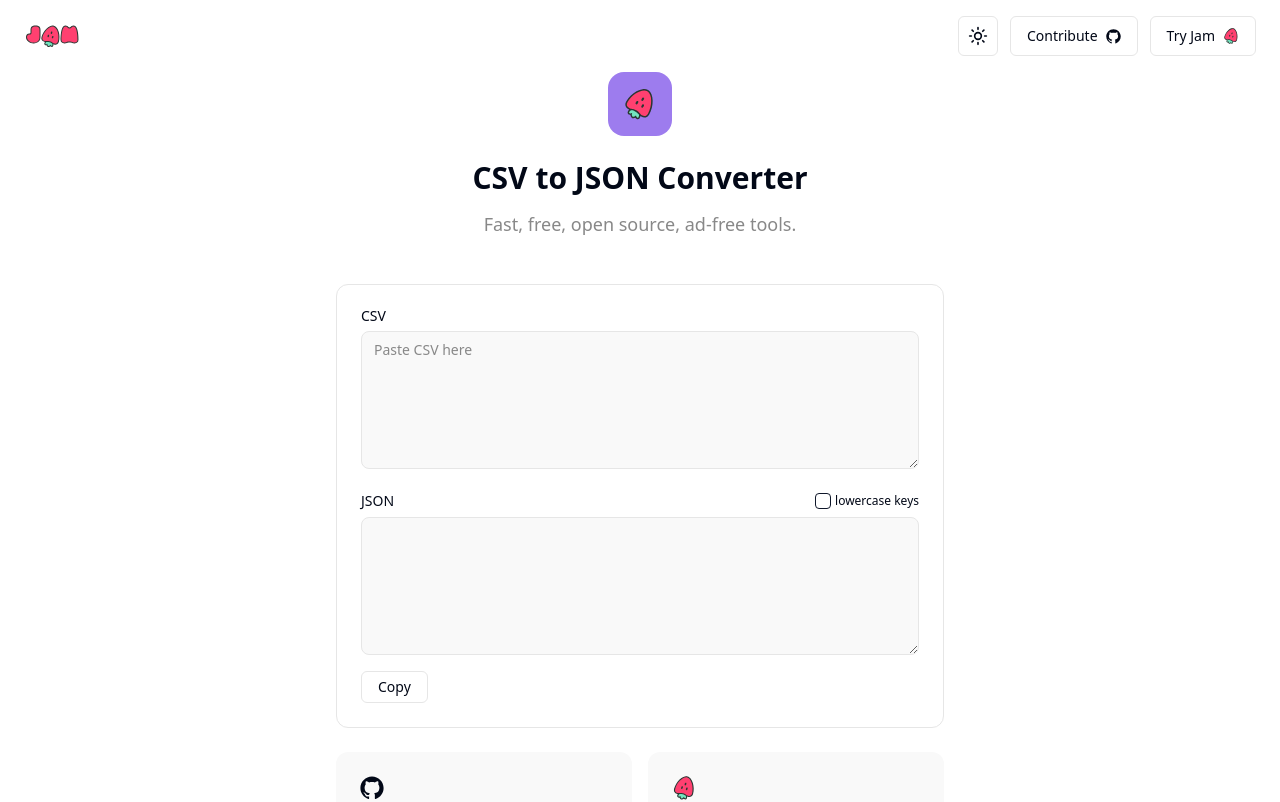
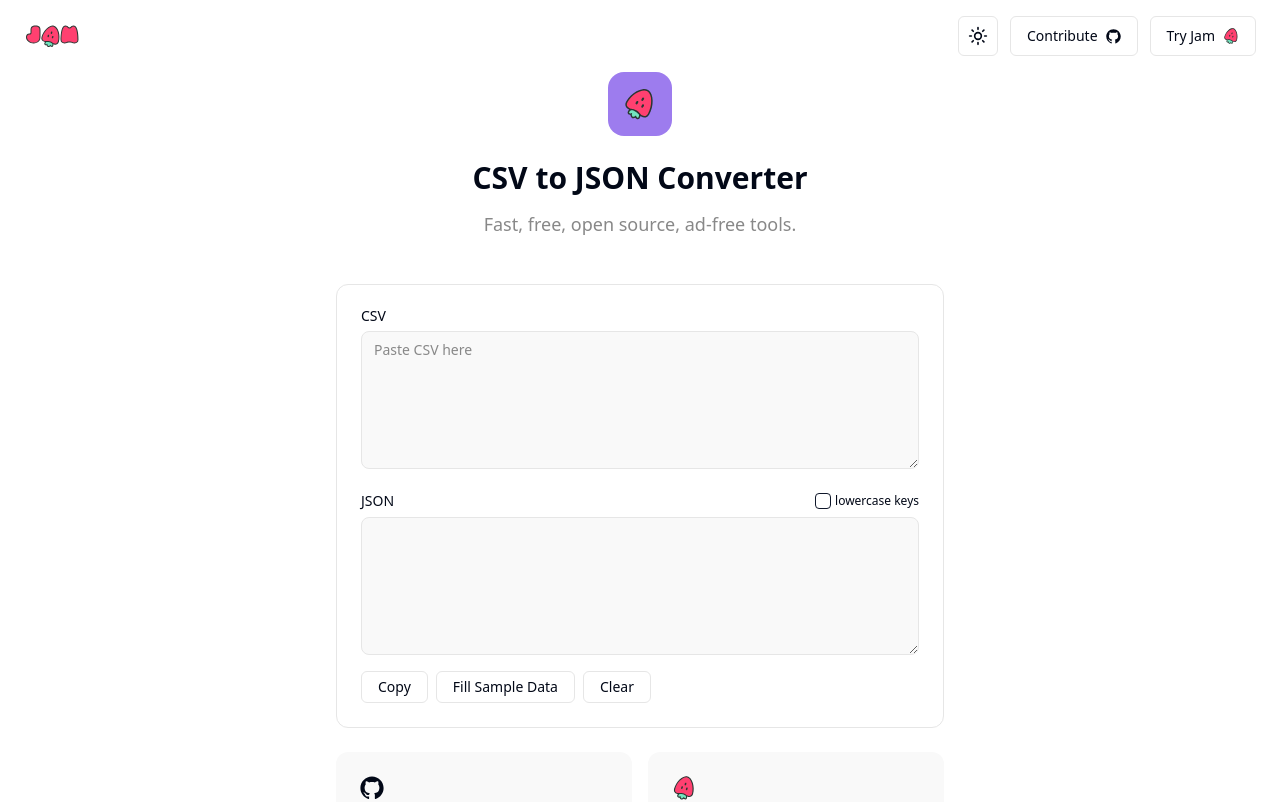
Before and after one commit to jamdotdev/jam-dev-utilities, a Next.js app: page /utilities/csv-to-json in a window 1280 px wide. Shown: the top 802 px of the page. Built offline with nearby package versions, Linux system fonts and the light colour scheme.

Commit message:
feat: add sample data button to csv to json converter

```diff
--- a/pages/utilities/csv-to-json.tsx
+++ b/pages/utilities/csv-to-json.tsx
@@ -18,6 +18,10 @@ export default function CSVtoJSON() {
   const [output, setOutput] = useState("");
   const { buttonText, handleCopy } = useCopyToClipboard();
   const [lowercase, setLowercase] = useState(false);
+  const SAMPLE_DATA = `Name,Age,Country
+John,25,USA
+Alice,30,Canada
+Bob,35,UK`;
 
   const handleChange = useCallback(
     (event: React.ChangeEvent<HTMLTextAreaElement>) => {
@@ -38,6 +42,13 @@ export default function CSVtoJSON() {
     },
     [lowercase]
   );
+
+  const handleFillSampleData = () => {
+    setInput(SAMPLE_DATA);
+    handleChange({
+      currentTarget: { value: SAMPLE_DATA },
+    } as React.ChangeEvent<HTMLTextAreaElement>);
+  };
 
   const toggleLowercase = useCallback(() => {
     setLowercase((prevValue) => {
@@ -105,9 +116,23 @@ export default function CSVtoJSON() {
             </div>
 
             <Textarea value={output} rows={6} readOnly className="mb-4" />
-            <Button variant="outline" onClick={() => handleCopy(output)}>
-              {buttonText}
-            </Button>
+            <div className="flex gap-2">
+              <Button variant="outline" onClick={() => handleCopy(output)}>
+                {buttonText}
+              </Button>
+              <Button variant="outline" onClick={handleFillSampleData}>
+                Fill Sample Data
+              </Button>
+              <Button
+                variant="outline"
+                onClick={() => {
+                  setInput("");
+                  setOutput("");
+                }}
+              >
+                Clear
+              </Button>
+            </div>
           </div>
         </Card>
       </section>
```
